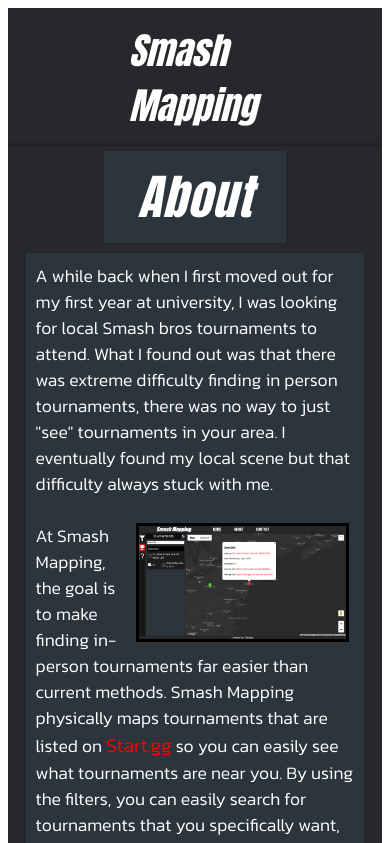
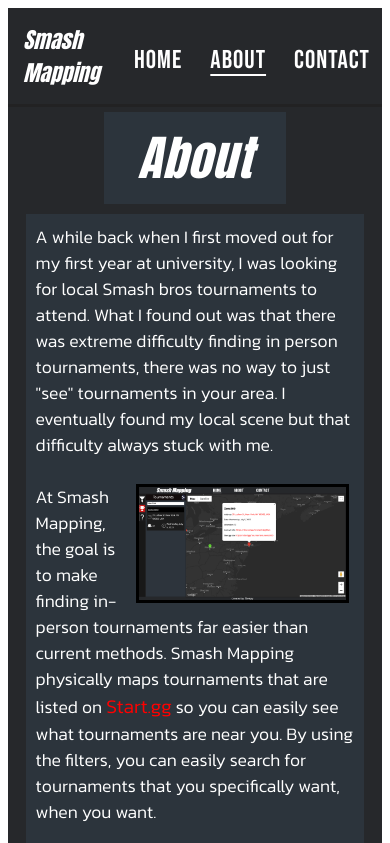
Before and after one commit to Zeden19/smash-mapping-2.0, a SvelteKit app: page /about in a window 390 px wide. Shown: the top 843 px of the page. Built offline with nearby package versions, Linux system fonts and the light colour scheme.

Commit message:
Fix navbar and sidebar for mobile

```diff
--- a/src/routes/+layout.svelte
+++ b/src/routes/+layout.svelte
@@ -40,7 +40,6 @@
         list-style-type: none;
         display: flex;
         flex-wrap: nowrap;
-        overflow: hidden;
         padding-inline-start: 0;
         justify-content: right;
         padding-top: 8px;
@@ -53,9 +52,6 @@
         background: none;
         margin-inline: 10px;
         padding: 2px;
-        white-space: nowrap;
-        overflow: hidden;
-        text-overflow: ellipsis;
         border-radius: 10px;
     }
 
@@ -71,8 +67,34 @@
     nav h2 {
         font-family: Impact, serif;
         font-size: 2.3em;
-        margin: 5px 3em 0 3em;
         font-style: italic;
         color: white;
+        white-space: nowrap;
+    }
+
+    /*small screens*/
+    @media (max-width: 500px) {
+        nav h2 {
+            margin: 5px 8vw 5px 5px;
+            font-size: 2.6vh;
+            white-space: normal;
+            width: 3em;
+        }
+
+        nav li {
+            font-size: 6vw;
+            margin-inline: 12px;
+        }
+
+        nav a {
+            padding: 0
+        }
+    }
+
+    /*large screens*/
+    @media (min-width: 500px) {
+        nav h2 {
+            margin: 5px 3em 0 3em;
+        }
     }
 </style>
--- a/src/routes/+page.svelte
+++ b/src/routes/+page.svelte
@@ -238,6 +238,7 @@
 
     .tournaments-title > p {
         background-color: #130c0c;
+        margin-top: 3px;
     }
 
     dialog::backdrop {
@@ -248,11 +249,11 @@
     /* small screens */
     @media (max-width: 500px) {
         .sidebar {
-            width: 80%;
+            width: 200vw;
         }
 
         .sidebar.sidebarClosed {
-            margin-left: -66.6%;
+            margin-left: -180vw;
         }
     }
 
```
Also changed, not shown: src/routes/map/Search.svelte (+23 -8 lines).
